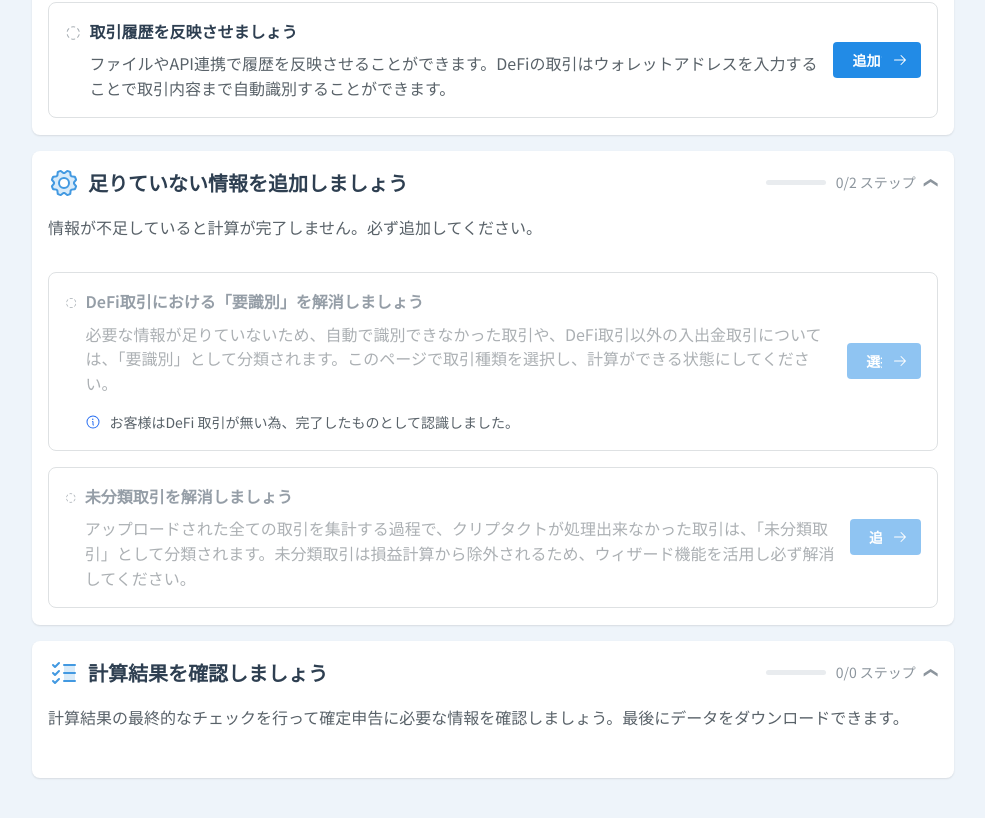
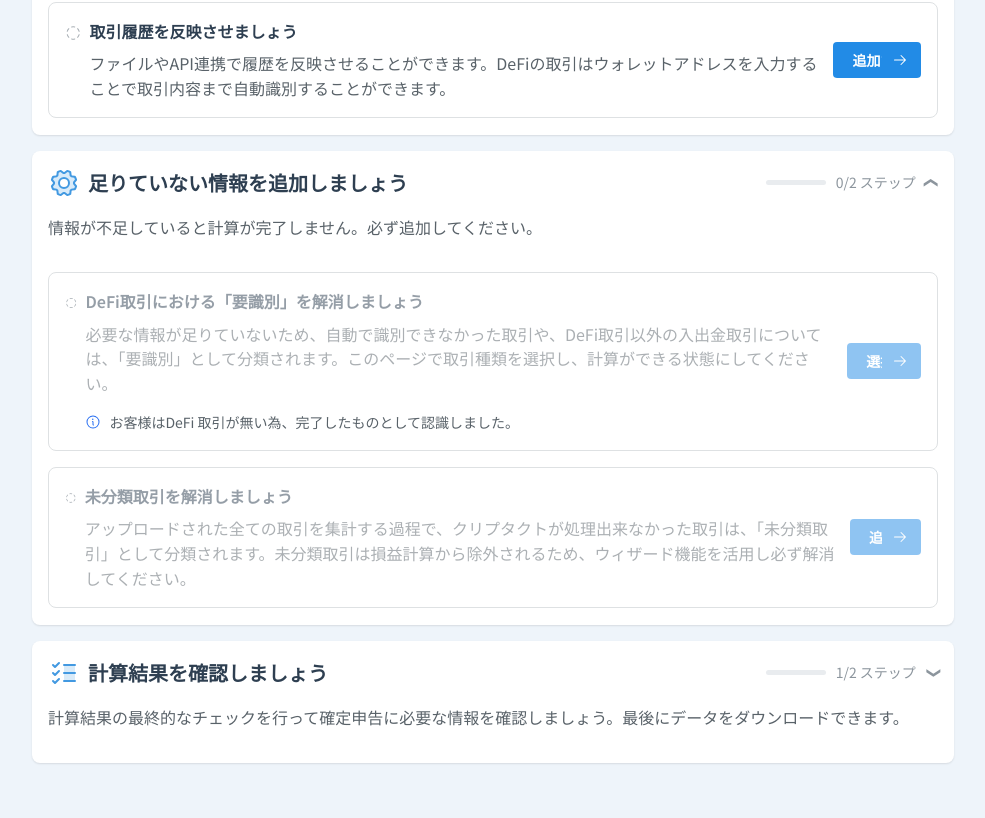
Before and after one commit to tiagorocha001/pafin-app, a React (Vite) app: page / in a window 1280 px wide. Shown: the part 432-1250 px from the top of the page, without its empty margins (32-1017 px from the left). Built offline with nearby package versions, Linux system fonts and the light colour scheme.

Commit message:
Add description

```diff
--- a/src/components/Card/index.tsx
+++ b/src/components/Card/index.tsx
@@ -9,6 +9,7 @@ export interface CardProps {
   description: string;
   progress: number;
   type: 'user' | 'config' | 'todo',
+  expanded: boolean,
   subCardsData: SubCardProps[];
 }
 
@@ -19,8 +20,11 @@ export const Card = ({
   description,
   progress,
   type,
+  expanded,
   subCardsData,
 }: CardProps) => {
+
+  const [ isOpened, setIsOpened ] = useState(expanded);
 
   // Check completed amount count
   function countCompletedItems(items: SubCardProps[]) {
@@ -69,15 +73,17 @@ export const Card = ({
               <Progress color="#38C97C" size="sm" value={progress} />
             </div>
             <div>{completed}/{subCardsData.length} ステップ</div>
-            <button role="button" className={styles.arrow}>
+            <button role="button" className={isOpened ? styles.arrowUp : styles.arrowDown} onClick={() => setIsOpened((prev) => !prev)}>
               {arrowIcon}
             </button>
           </Flex>
         </div>
       </Flex>
       <div className={styles.description}>{description}</div>
-      {!!subCardsData.length &&
-        subCardsData.map((item) => <SubCard key={item.title} {...item} />)}
+      <div className={isOpened ? styles.open : styles.close}>
+        {!!subCardsData.length &&
+          subCardsData.map((item) => <SubCard key={item.title} {...item} />)}
+      </div>
     </div>
   );
 };
--- a/src/components/Card/style.module.css
+++ b/src/components/Card/style.module.css
@@ -25,7 +25,8 @@
     color: #8C959D;
 }
 
-.arrow {
+.arrowUp {
+    cursor: pointer;
     padding: 0;
     border: 0;
     background-color: transparent;
@@ -34,6 +35,24 @@
     transition: transform 0.3s ease-in-out;
 }
 
+.arrowDown {
+    cursor: pointer;
+    padding: 0;
+    border: 0;
+    background-color: transparent;
+    color: #8C959D;
+    transform: rotate(270deg);
+    transition: transform 0.3s ease-in-out;
+}
+
 .description {
     margin-bottom: 32px;
 }
+
+.open {
+    display: block;
+}
+
+.close {
+    display: none;
+}
--- a/src/pages/Home.tsx
+++ b/src/pages/Home.tsx
@@ -7,6 +7,7 @@ const cardData1: CardProps = {
   description: "仮想通貨の損益計算には過去すべての取引履歴が必要になります。",
   progress: 50,
   type: "user",
+  expanded: true,
   subCardsData: [
     {
       title: "取引所 / ブロックチェーンを選択しましょう",
@@ -34,6 +35,7 @@ const cardData2: CardProps = {
   description: "情報が不足していると計算が完了しません。必ず追加してください。",
   progress: 0,
   type: "config",
+  expanded: true,
   subCardsData: [
     {
       title: "DeFi取引における「要識別」を解消しましょう",
@@ -64,7 +66,27 @@ const cardData3: CardProps = {
     "計算結果の最終的なチェックを行って確定申告に必要な情報を確認しましょう。最後にデータをダウンロードできます。",
   progress: 0,
   type: "todo",
-  subCardsData: [],
+  expanded: false,
+  subCardsData: [
+    {
+      title: "取引所 / ブロックチェーンを選択しましょう",
+      alert: "13 取引所/ブロックチェーン選択済み",
+      description:
+        "取引をしたことのある取引所 / ブロックチェーンをすべて選択してください。対応していない取引所や取引所外での取引経験がある場合は「カスタム」を選択してください。",
+      active: true,
+      button: "選択する",
+      completed: true,
+    },
+    {
+      title: "取引履歴を反映させましょう",
+      alert: "",
+      description:
+        "ファイルやAPI連携で履歴を反映させることができます。DeFiの取引はウォレットアドレスを入力することで取引内容まで自動識別することができます。",
+      active: true,
+      button: "追加する",
+      completed: false,
+    },
+  ],
 };
 
 const alerts = [
@@ -93,25 +115,13 @@ export const Home = () => {
         </div>
         <div className="left-panel">
           <Card
-            title={cardData1.title}
-            description={cardData1.description}
-            progress={cardData1.progress}
-            subCardsData={cardData1.subCardsData}
-            type={cardData1.type}
+            {...cardData1}
           />
           <Card
-            title={cardData2.title}
-            description={cardData2.description}
-            progress={cardData2.progress}
-            subCardsData={cardData2.subCardsData}
-            type={cardData2.type}
+            {...cardData2}
           />
           <Card
-            title={cardData3.title}
-            description={cardData3.description}
-            progress={cardData3.progress}
-            subCardsData={cardData3.subCardsData}
-            type={cardData3.type}
+            {...cardData3}
           />
         </div>
         <div className="right-panel">
```
Also changed, not shown: 1 other file (tests, documents, lock files or other folders).
